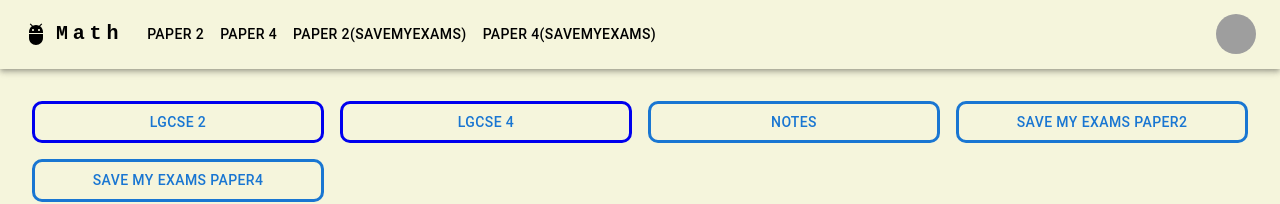
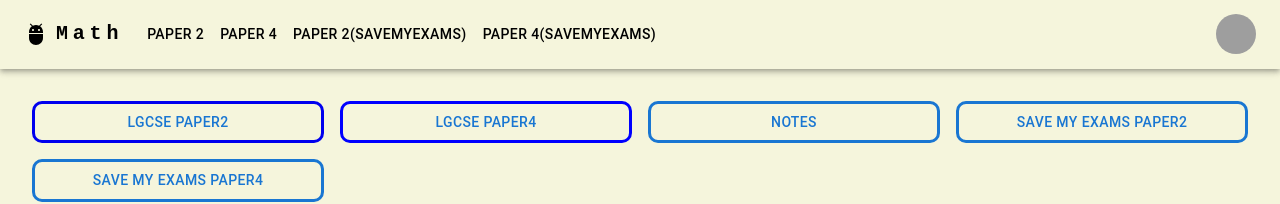
Before and after one commit to KamoheloLeb0na/QuestionPapers, a React (Create React App) app: page /questionpapermenu in a window 1280 px wide. Shown: the top 204 px of the page. Built offline with nearby package versions, Linux system fonts and the light colour scheme; grey boxes are pictures that could not be loaded.

Commit message:
Minor change

```diff
--- a/src/pages/Choose.jsx
+++ b/src/pages/Choose.jsx
@@ -5,8 +5,8 @@
     return(
         <div>
             <Grid container spacing={2}>
-                <Grid item xs={6} sm={6} md={3}><div style={{display:"flex",justifyContent:"center",alignItems:"center"}}> <Link to="/lgcse2" style={{border:"solid",borderRadius:"10px",width:"100%"}}><Button sx={{width:"100%"}}>  LGCSE 2  </Button></Link> </div></Grid>
-                <Grid item xs={6} sm={6} md={3}><div style={{display:"flex",justifyContent:"center",alignItems:"center"}}> <Link to="/lgcse4" style={{border:"solid",borderRadius:"10px",width:"100%"}}><Button sx={{width:"100%"}}>LGCSE 4</Button></Link> </div></Grid>
+                <Grid item xs={6} sm={6} md={3}><div style={{display:"flex",justifyContent:"center",alignItems:"center"}}> <Link to="/lgcse2" style={{border:"solid",borderRadius:"10px",width:"100%"}}><Button sx={{width:"100%"}}>  LGCSE Paper2  </Button></Link> </div></Grid>
+                <Grid item xs={6} sm={6} md={3}><div style={{display:"flex",justifyContent:"center",alignItems:"center"}}> <Link to="/lgcse4" style={{border:"solid",borderRadius:"10px",width:"100%",textDecoration:"none",color:"blue"}}><Button sx={{width:"100%"}}>LGCSE Paper4</Button></Link> </div></Grid>
                 <br />
                 <Grid item xs={12} sm={6} md={3}><div style={{display:"flex",justifyContent:"center",alignItems:"center"}}><Button sx={{border:"solid",borderRadius:"10px",width:"100%"}}>Notes</Button></div></Grid>
                 <br />
```
